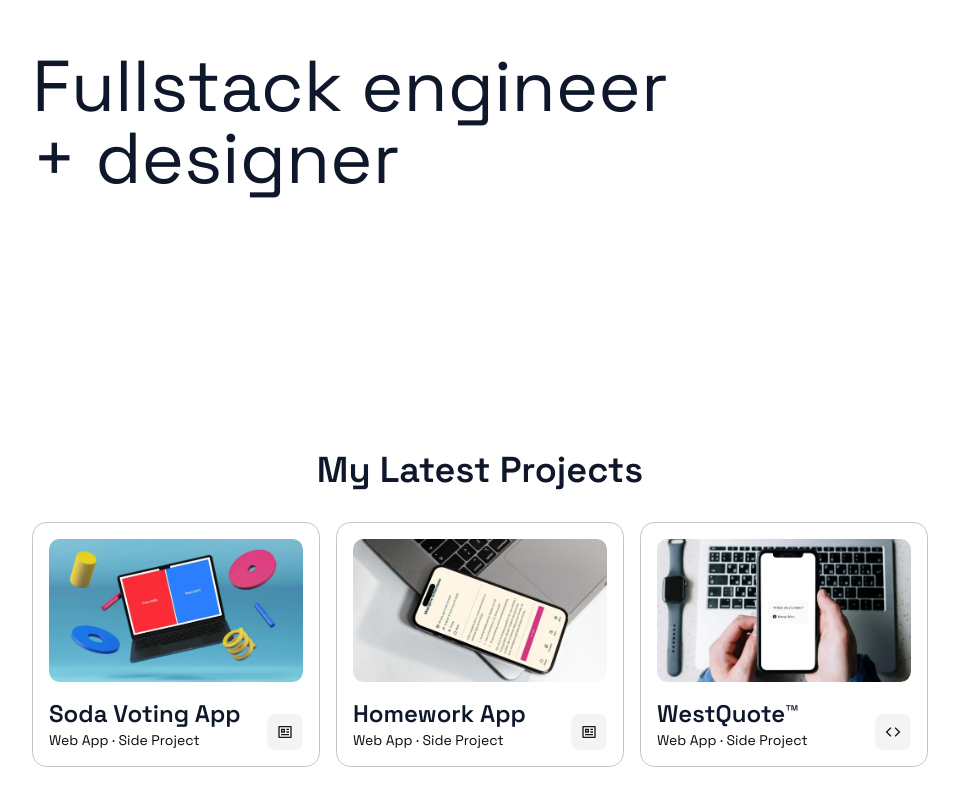
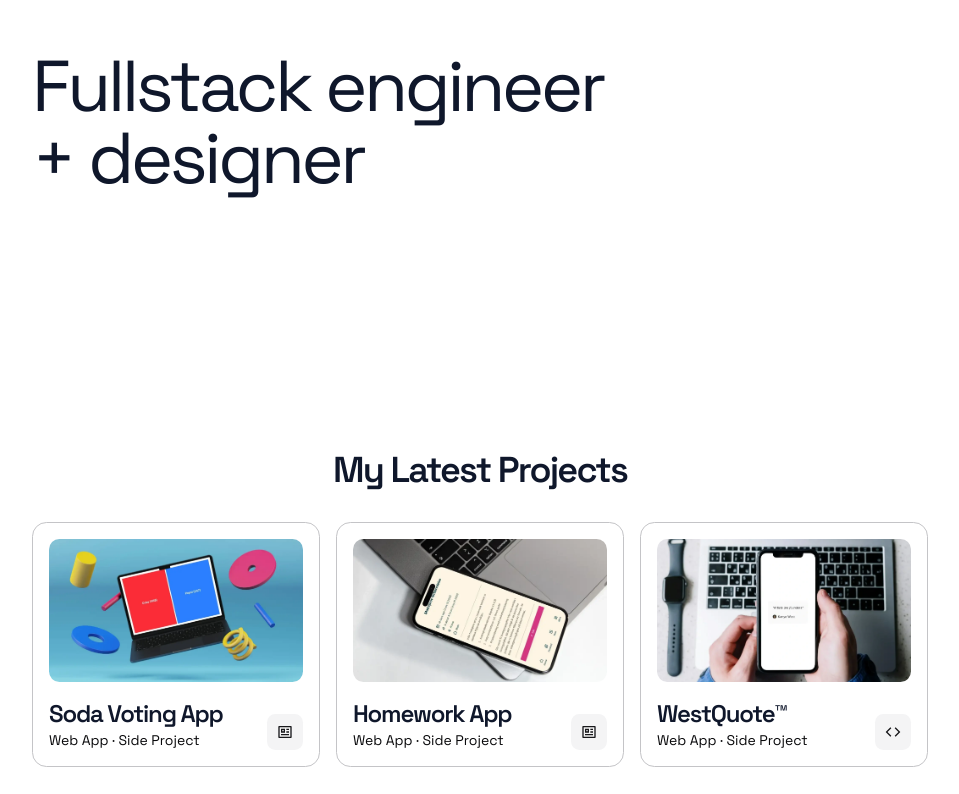
Before and after one commit to smlxdesign/portfolio, a Next.js app: page / in a window 1280 px wide. Shown: the part 158-952 px from the top of the page, without its empty margins (160-1119 px from the left). Built offline with nearby package versions, Linux system fonts and the light colour scheme; no server answers.

Commit message:
feat: use tighter letter spacing on headings

```diff
--- a/src/components/typography/heading.tsx
+++ b/src/components/typography/heading.tsx
@@ -9,7 +9,7 @@ export function Heading({
 	return (
 		<h2
 			className={cn(
-				"font-semibold text-2xl text-slate-900 md:text-3xl lg:text-4xl",
+				"font-semibold text-2xl text-slate-900 tracking-tighter md:text-3xl lg:text-4xl",
 				className,
 			)}
 			{...props}
--- a/src/components/typography/subheading.tsx
+++ b/src/components/typography/subheading.tsx
@@ -9,7 +9,7 @@ export function Subheading({
 	return (
 		<h3
 			className={cn(
-				"font-semibold text-lg text-slate-900 md:text-xl lg:text-2xl",
+				"font-semibold text-lg text-slate-900 tracking-tighter md:text-xl lg:text-2xl",
 				className,
 			)}
 			{...props}
--- a/src/components/typography/title.tsx
+++ b/src/components/typography/title.tsx
@@ -8,7 +8,7 @@ export function Title({
 	return (
 		<h1
 			className={cn(
-				"text-4xl text-slate-900 sm:text-5xl md:text-6xl lg:text-7xl",
+				"text-4xl text-slate-900 tracking-tighter sm:text-5xl md:text-6xl lg:text-7xl",
 				className,
 			)}
 			{...props}
```
